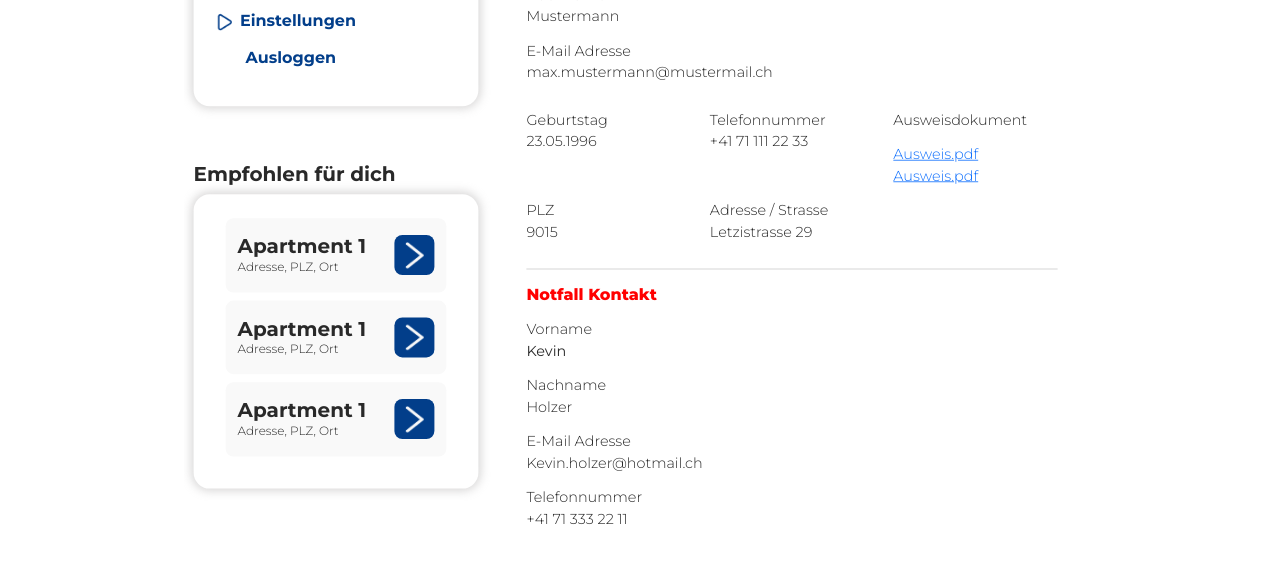
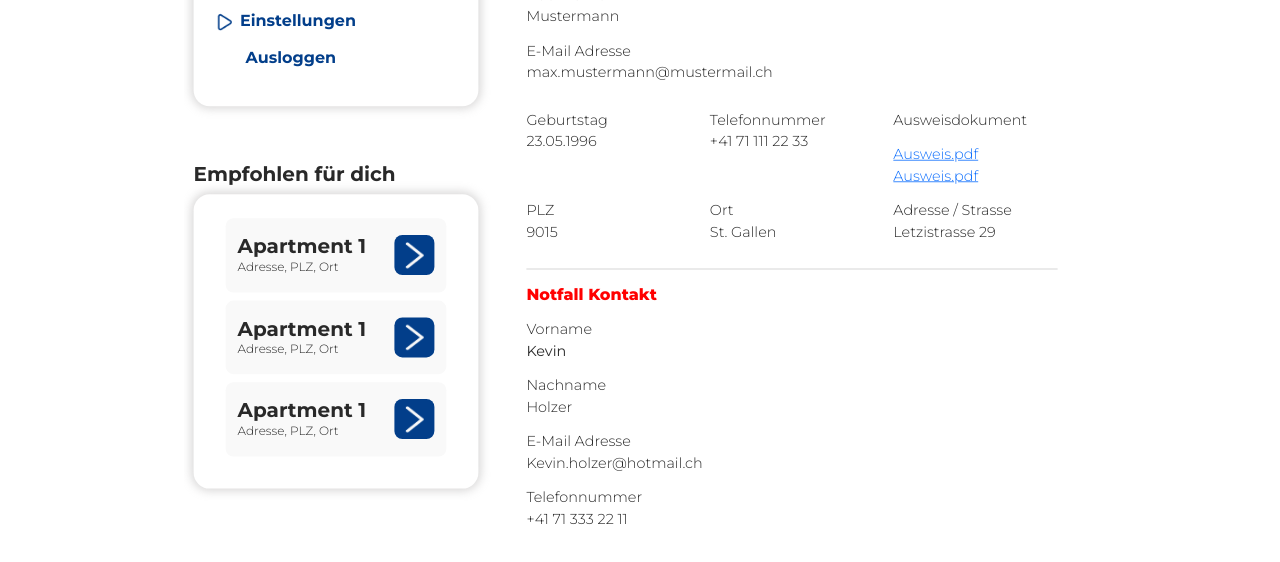
Before and after one commit to dibranhoxha/swiss-hotel-booking, a plain HTML site: page mein_profil.html in a window 1280 px wide. Shown: the part 304-866 px from the top of the page. Drawn offline with nearby package versions, Linux system fonts and the light colour scheme; a script that the page names is missing.

Commit message:
Fixes mein profil

```diff
--- a/mein_profil.html
+++ b/mein_profil.html
@@ -171,6 +171,10 @@
                 <div class="row">
                     <div class="col-xs-12 col-sm-6 col-md-4 col-lg-4">
                         <p class="plz">PLZ <br><span>9015</span></p>
+                    </div>
+
+                    <div class="col-xs-12 col-sm-6 col-md-4 col-lg-4">
+                        <p class="ort">Ort <br><span>St. Gallen</span></p>
                     </div>
 
                     <div class="col-xs-12 col-sm-6 col-md-4 col-lg-4">
```
